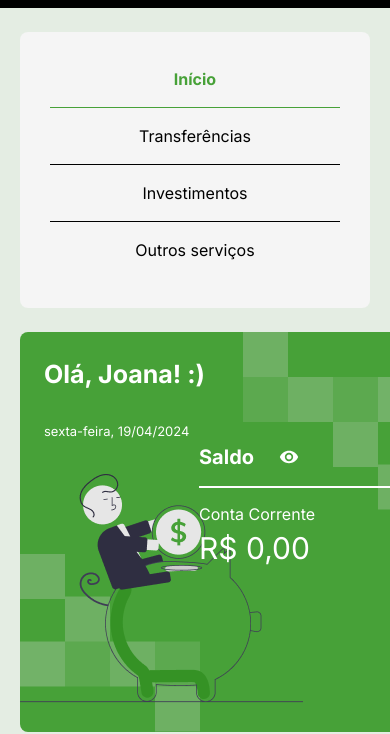
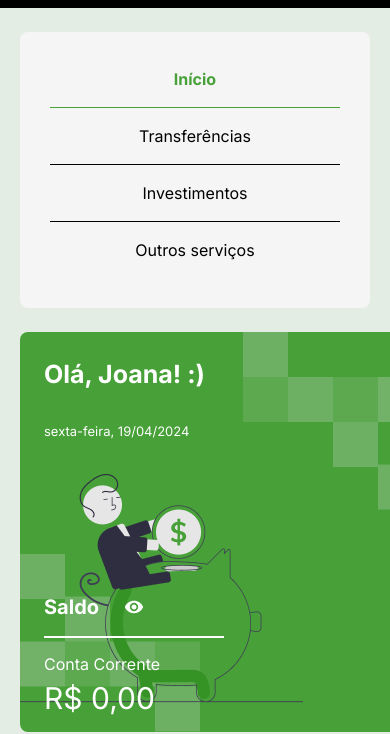
Before and after one commit to athena272/typescript-bytebank, a website with bundled scripts: page index.html in a window 390 px wide. Shown: the part 124-858 px from the top of the page. Built offline with nearby package versions, Linux system fonts and the light colour scheme.

Commit message:
Update saldo.css

```diff
--- a/css/componentes/saldo.css
+++ b/css/componentes/saldo.css
@@ -22,7 +22,7 @@
         justify-content: flex-end;
 
         .saldo-valor {
-            min-width: 200px;
+            min-width: 180px;
 
             & strong {
                 font-size: var(--fonte-t2);
@@ -49,6 +49,16 @@
 
     @media (max-width: 950px) {
         width: 100%;
+
+        .flex {
+            justify-content: flex-start;
+
+            .saldo-valor {
+                margin-top: 150px;
+                flex-direction: column;
+                align-items: flex-start;
+            }
+        }
     }
 }
 
```
